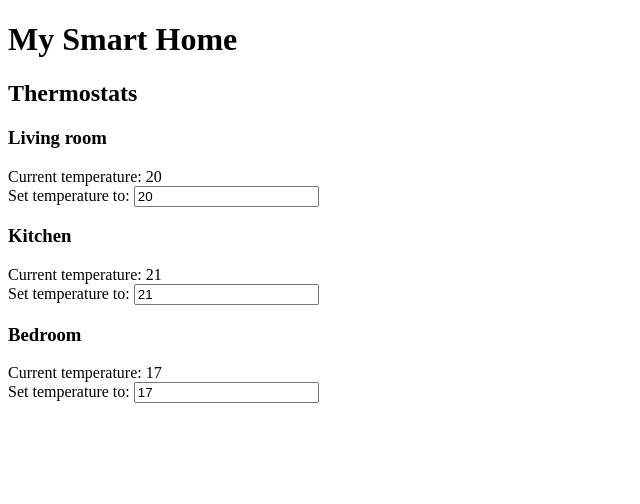
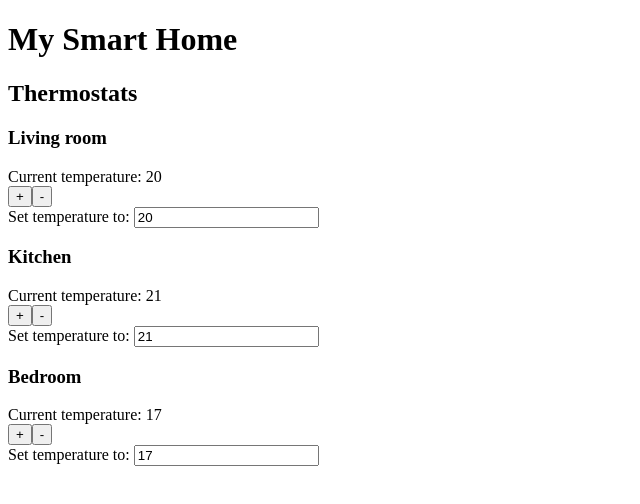
Before and after one commit to erikap/apiai-smart-home-frontend, an Angular app: page / in a window 1280 px wide. Shown: the top 504 px of the page, without its empty margins (0-640 px from the left). Built offline with nearby package versions, Linux system fonts and the light colour scheme.

Commit message:
Add buttons to higher/lower the temperature

```diff
--- a/src/app/app.component.html
+++ b/src/app/app.component.html
@@ -5,6 +5,10 @@
   <h3>{{thermostat.location}}</h3>
   Current temperature: {{thermostat.temperature}}
   <div>
+    <button (click)="increase(thermostat)">+</button>
+    <button (click)="decrease(thermostat)">-</button>
+  </div>
+  <div>
     <label>Set temperature to: </label>
     <input [(ngModel)]="thermostat.temperature">
   </div>
--- a/src/app/app.component.ts
+++ b/src/app/app.component.ts
@@ -13,4 +13,11 @@ const THERMOSTATS: Thermostat[] = [
 })
 export class AppComponent {
   thermostats = THERMOSTATS;
+
+  increase(thermostat: Thermostat): void {
+    thermostat.temperature++;
+  };
+  decrease(thermostat: Thermostat): void {
+    thermostat.temperature--;
+  };
 }
```
